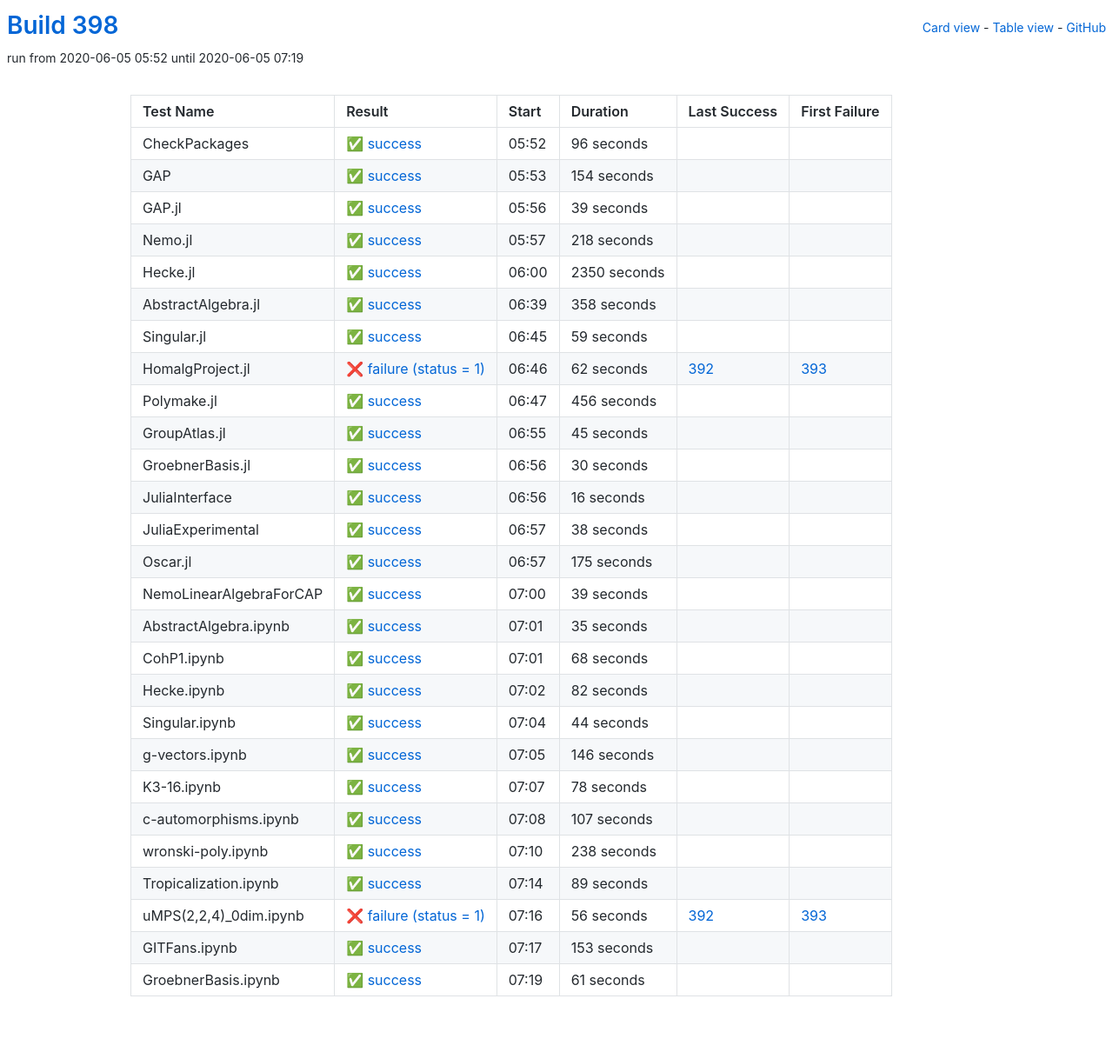
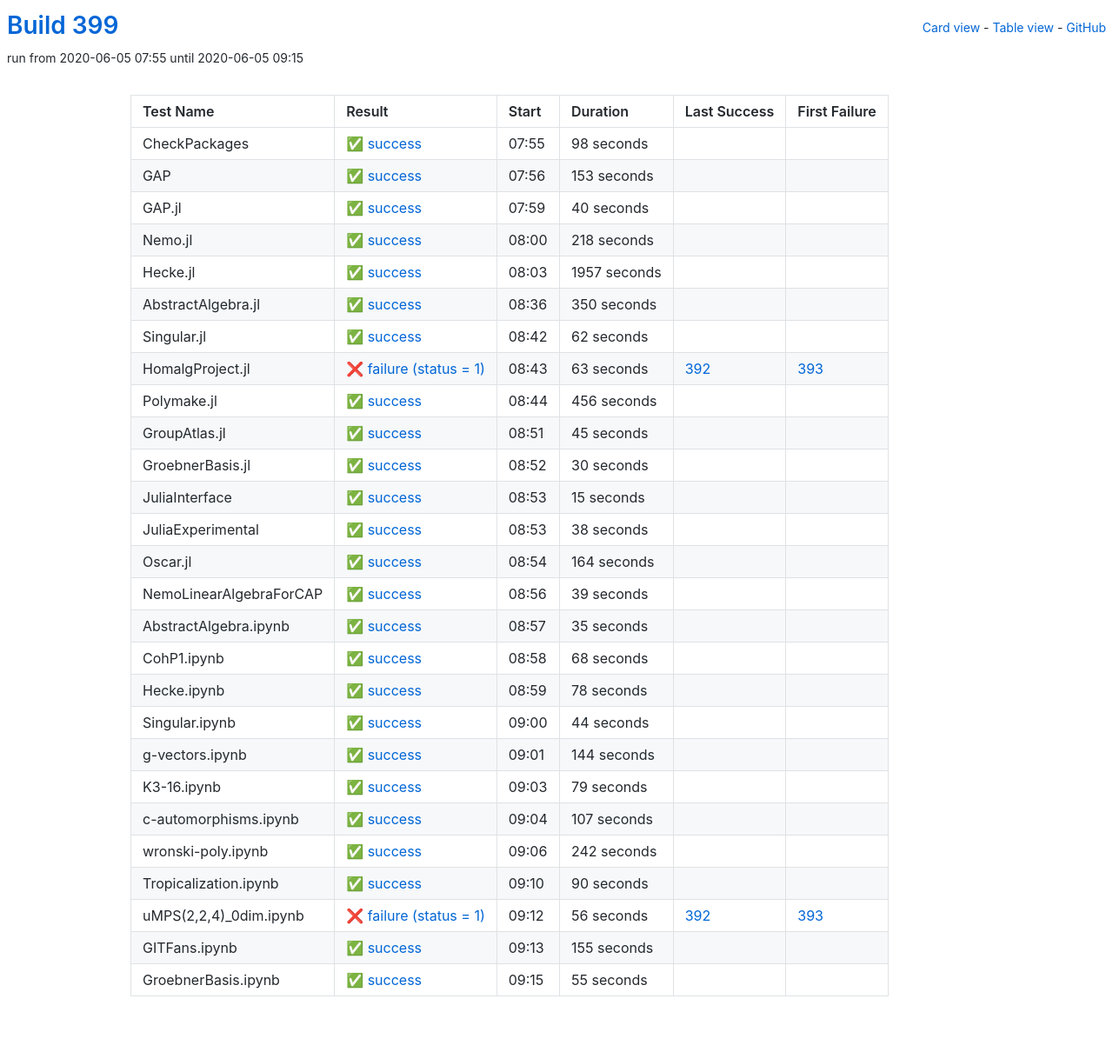
Before and after one commit to oscar-system/oscar-ci-status-1.4, a Jekyll site: the page built from table.html, in a window 1280 px wide. Shown: the whole page at 87% size. Built offline with Jekyll 4.4.1, drawn with Linux system fonts in a browser that asks for light colours.

Commit message:
Build 399

```diff
--- a/_data/ci.yml
+++ b/_data/ci.yml
@@ -1,41 +1,41 @@
-build: 398
-build_url: https://oscarci.mathematik.uni-kl.de/job/oscar-julia-1.4/398/
+build: 399
+build_url: https://oscarci.mathematik.uni-kl.de/job/oscar-julia-1.4/399/
 job: oscar-julia-1.4
 tests:
-- duration: 96
+- duration: 98
   exitcode: 0
   first_failure: false
   first_failure_url: null
   id: checkpackages
   last_success: false
   last_success_url: null
-  log: https://oscarci.mathematik.uni-kl.de/job/oscar-julia-1.4/398/artifact/logs/build-398/CheckPackages.log
+  log: https://oscarci.mathematik.uni-kl.de/job/oscar-julia-1.4/399/artifact/logs/build-399/CheckPackages.log
   name: CheckPackages
-  start: 2020-06-05 05:52
+  start: 2020-06-05 07:55
   status: success
   success: true
-- duration: 154
+- duration: 153
   exitcode: 0
   first_failure: false
   first_failure_url: null
   id: gap
   last_success: false
   last_success_url: null
-  log: https://oscarci.mathematik.uni-kl.de/job/oscar-julia-1.4/398/artifact/logs/build-398/GAP.log
+  log: https://oscarci.mathematik.uni-kl.de/job/oscar-julia-1.4/399/artifact/logs/build-399/GAP.log
   name: GAP
-  start: 2020-06-05 05:53
+  start: 2020-06-05 07:56
   status: success
   success: true
-- duration: 39
+- duration: 40
   exitcode: 0
   first_failure: false
   first_failure_url: null
   id: gap-jl
   last_success: false
   last_success_url: null
-  log: https://oscarci.mathematik.uni-kl.de/job/oscar-julia-1.4/398/artifact/logs/build-398/GAP.jl.log
+  log: https://oscarci.mathematik.uni-kl.de/job/oscar-julia-1.4/399/artifact/logs/build-399/GAP.jl.log
   name: GAP.jl
-  start: 2020-06-05 05:56
+  start: 2020-06-05 07:59
   status: success
   success: true
 - duration: 218
@@ -45,57 +45,57 @@ tests:
   id: nemo-jl
   last_success: false
   last_success_url: null
-  log: https://oscarci.mathematik.uni-kl.de/job/oscar-julia-1.4/398/artifact/logs/build-398/Nemo.jl.log
+  log: https://oscarci.mathematik.uni-kl.de/job/oscar-julia-1.4/399/artifact/logs/build-399/Nemo.jl.log
   name: Nemo.jl
-  start: 2020-06-05 05:57
+  start: 2020-06-05 08:00
   status: success
   success: true
-- duration: 2350
+- duration: 1957
   exitcode: 0
   first_failure: false
   first_failure_url: null
   id: hecke-jl
   last_success: false
   last_success_url: null
-  log: https://oscarci.mathematik.uni-kl.de/job/oscar-julia-1.4/398/artifact/logs/build-398/Hecke.jl.log
+  log: https://oscarci.mathematik.uni-kl.de/job/oscar-julia-1.4/399/artifact/logs/build-399/Hecke.jl.log
   name: Hecke.jl
-  start: 2020-06-05 06:00
+  start: 2020-06-05 08:03
   status: success
   success: true
-- duration: 358
+- duration: 350
   exitcode: 0
   first_failure: false
   first_failure_url: null
   id: abstractalgebra-jl
   last_success: false
   last_success_url: null
-  log: https://oscarci.mathematik.uni-kl.de/job/oscar-julia-1.4/398/artifact/logs/build-398/AbstractAlgebra.jl.log
+  log: https://oscarci.mathematik.uni-kl.de/job/oscar-julia-1.4/399/artifact/logs/build-399/AbstractAlgebra.jl.log
   name: AbstractAlgebra.jl
-  start: 2020-06-05 06:39
+  start: 2020-06-05 08:36
   status: success
   success: true
-- duration: 59
+- duration: 62
   exitcode: 0
   first_failure: false
   first_failure_url: null
   id: singular-jl
   last_success: false
   last_success_url: null
-  log: https://oscarci.mathematik.uni-kl.de/job/oscar-julia-1.4/398/artifact/logs/build-398/Singular.jl.log
+  log: https://oscarci.mathematik.uni-kl.de/job/oscar-julia-1.4/399/artifact/logs/build-399/Singular.jl.log
   name: Singular.jl
-  start: 2020-06-05 06:45
+  start: 2020-06-05 08:42
   status: success
   success: true
-- duration: 62
+- duration: 63
   exitcode: 1
   first_failure: 393
   first_failure_url: https://oscarci.mathematik.uni-kl.de/job/oscar-julia-1.4/393/
   id: homalgproject-jl
   last_success: 392
   last_success_url: https://oscarci.mathematik.uni-kl.de/job/oscar-julia-1.4/392/
-  log: https://oscarci.mathematik.uni-kl.de/job/oscar-julia-1.4/398/artifact/logs/build-398/HomalgProject.jl.log
+  log: https://oscarci.mathematik.uni-kl.de/job/oscar-julia-1.4/399/artifact/logs/build-399/HomalgProject.jl.log
   name: HomalgProject.jl
-  start: 2020-06-05 06:46
+  start: 2020-06-05 08:43
   status: failure
   success: false
 - duration: 456
@@ -105,9 +105,9 @@ tests:
   id: polymake-jl
   last_success: false
   last_success_url: null
-  log: https://oscarci.mathematik.uni-kl.de/job/oscar-julia-1.4/398/artifact/logs/build-398/Polymake.jl.log
+  log: https://oscarci.mathematik.uni-kl.de/job/oscar-julia-1.4/399/artifact/logs/build-399/Polymake.jl.log
   name: Polymake.jl
-  start: 2020-06-05 06:47
+  start: 2020-06-05 08:44
   status: success
   success: true
 - duration: 45
@@ -117,9 +117,9 @@ tests:
   id: groupatlas-jl
   last_success: false
   last_success_url: null
-  log: https://oscarci.mathematik.uni-kl.de/job/oscar-julia-1.4/398/artifact/logs/build-398/GroupAtlas.jl.log
+  log: https://oscarci.mathematik.uni-kl.de/job/oscar-julia-1.4/399/artifact/logs/build-399/GroupAtlas.jl.log
   name: GroupAtlas.jl
-  start: 2020-06-05 06:55
+  start: 2020-06-05 08:51
   status: success
   success: true
 - duration: 30
@@ -129,21 +129,21 @@ tests:
   id: groebnerbasis-jl
   last_success: false
   last_success_url: null
-  log: https://oscarci.mathematik.uni-kl.de/job/oscar-julia-1.4/398/artifact/logs/build-398/GroebnerBasis.jl.log
+  log: https://oscarci.mathematik.uni-kl.de/job/oscar-julia-1.4/399/artifact/logs/build-399/GroebnerBasis.jl.log
   name: GroebnerBasis.jl
-  start: 2020-06-05 06:56
+  start: 2020-06-05 08:52
   status: success
   success: true
-- duration: 16
+- duration: 15
   exitcode: 0
   first_failure: false
   first_failure_url: null
   id: juliainterface
   last_success: false
   last_success_url: null
-  log: https://oscarci.mathematik.uni-kl.de/job/oscar-julia-1.4/398/artifact/logs/build-398/JuliaInterface.log
+  log: https://oscarci.mathematik.uni-kl.de/job/oscar-julia-1.4/399/artifact/logs/build-399/JuliaInterface.log
   name: JuliaInterface
-  start: 2020-06-05 06:56
+  start: 2020-06-05 08:53
   status: success
   success: true
 - duration: 38
@@ -153,21 +153,21 @@ tests:
   id: juliaexperimental
   last_success: false
   last_success_url: null
-  log: https://oscarci.mathematik.uni-kl.de/job/oscar-julia-1.4/398/artifact/logs/build-398/JuliaExperimental.log
+  log: https://oscarci.mathematik.uni-kl.de/job/oscar-julia-1.4/399/artifact/logs/build-399/JuliaExperimental.log
   name: JuliaExperimental
-  start: 2020-06-05 06:57
+  start: 2020-06-05 08:53
   status: success
   success: true
-- duration: 175
+- duration: 164
   exitcode: 0
   first_failure: false
   first_failure_url: null
   id: oscar-jl
   last_success: false
   last_success_url: null
-  log: https://oscarci.mathematik.uni-kl.de/job/oscar-julia-1.4/398/artifact/logs/build-398/Oscar.jl.log
+  log: https://oscarci.mathematik.uni-kl.de/job/oscar-julia-1.4/399/artifact/logs/build-399/Oscar.jl.log
   name: Oscar.jl
-  start: 2020-06-05 06:57
+  start: 2020-06-05 08:54
   status: success
   success: true
 - duration: 39
@@ -177,9 +177,9 @@ tests:
   id: nemolinearalgebraforcap
   last_success: false
   last_success_url: null
-  log: https://oscarci.mathematik.uni-kl.de/job/oscar-julia-1.4/398/artifact/logs/build-398/NemoLinearAlgebraForCAP.log
+  log: https://oscarci.mathematik.uni-kl.de/job/oscar-julia-1.4/399/artifact/logs/build-399/NemoLinearAlgebraForCAP.log
   name: NemoLinearAlgebraForCAP
-  start: 2020-06-05 07:00
+  start: 2020-06-05 08:56
   status: success
   success: true
 - duration: 35
@@ -189,9 +189,9 @@ tests:
   id: abstractalgebra-ipynb
   last_success: false
   last_success_url: null
-  log: https://oscarci.mathematik.uni-kl.de/job/oscar-julia-1.4/398/artifact/logs/build-398/AbstractAlgebra.ipynb.log
+  log: https://oscarci.mathematik.uni-kl.de/job/oscar-julia-1.4/399/artifact/logs/build-399/AbstractAlgebra.ipynb.log
   name: AbstractAlgebra.ipynb
-  start: 2020-06-05 07:01
+  start: 2020-06-05 08:57
   status: success
   success: true
 - duration: 68
@@ -201,21 +201,21 @@ tests:
   id: cohp1-ipynb
   last_success: false
   last_success_url: null
-  log: https://oscarci.mathematik.uni-kl.de/job/oscar-julia-1.4/398/artifact/logs/build-398/CohP1.ipynb.log
+  log: https://oscarci.mathematik.uni-kl.de/job/oscar-julia-1.4/399/artifact/logs/build-399/CohP1.ipynb.log
   name: CohP1.ipynb
-  start: 2020-06-05 07:01
+  start: 2020-06-05 08:58
   status: success
   success: true
-- duration: 82
+- duration: 78
   exitcode: 0
   first_failure: false
   first_failure_url: null
   id: hecke-ipynb
   last_success: false
   last_success_url: null
-  log: https://oscarci.mathematik.uni-kl.de/job/oscar-julia-1.4/398/artifact/logs/build-398/Hecke.ipynb.log
+  log: https://oscarci.mathematik.uni-kl.de/job/oscar-julia-1.4/399/artifact/logs/build-399/Hecke.ipynb.log
   name: Hecke.ipynb
-  start: 2020-06-05 07:02
+  start: 2020-06-05 08:59
   status: success
   success: true
 - duration: 44
@@ -225,33 +225,33 @@ tests:
   id: singular-ipynb
   last_success: false
   last_success_url: null
-  log: https://oscarci.mathematik.uni-kl.de/job/oscar-julia-1.4/398/artifact/logs/build-398/Singular.ipynb.log
+  log: https://oscarci.mathematik.uni-kl.de/job/oscar-julia-1.4/399/artifact/logs/build-399/Singular.ipynb.log
   name: Singular.ipynb
-  start: 2020-06-05 07:04
+  start: 2020-06-05 09:00
   status: success
   success: true
-- duration: 146
+- duration: 144
   exitcode: 0
   first_failure: false
   first_failure_url: null
   id: g-vectors-ipynb
   last_success: false
   last_success_url: null
-  log: https://oscarci.mathematik.uni-kl.de/job/oscar-julia-1.4/398/artifact/logs/build-398/g-vectors.ipynb.log
+  log: https://oscarci.mathematik.uni-kl.de/job/oscar-julia-1.4/399/artifact/logs/build-399/g-vectors.ipynb.log
   name: g-vectors.ipynb
-  start: 2020-06-05 07:05
+  start: 2020-06-05 09:01
   status: success
   success: true
-- duration: 78
+- duration: 79
   exitcode: 0
   first_failure: false
   first_failure_url: null
   id: k3-16-ipynb
   last_success: false
   last_success_url: null
-  log: https://oscarci.mathematik.uni-kl.de/job/oscar-julia-1.4/398/artifact/logs/build-398/K3-16.ipynb.log
+  log: https://oscarci.mathematik.uni-kl.de/job/oscar-julia-1.4/399/artifact/logs/build-399/K3-16.ipynb.log
   name: K3-16.ipynb
-  start: 2020-06-05 07:07
+  start: 2020-06-05 09:03
   status: success
   success: true
 - duration: 107
@@ -261,33 +261,33 @@ tests:
   id: c-automorphisms-ipynb
   last_success: false
   last_success_url: null
-  log: https://oscarci.mathematik.uni-kl.de/job/oscar-julia-1.4/398/artifact/logs/build-398/c-automorphisms.ipynb.log
+  log: https://oscarci.mathematik.uni-kl.de/job/oscar-julia-1.4/399/artifact/logs/build-399/c-automorphisms.ipynb.log
   name: c-automorphisms.ipynb
-  start: 2020-06-05 07:08
+  start: 2020-06-05 09:04
   status: success
   success: true
-- duration: 238
+- duration: 242
   exitcode: 0
   first_failure: false
   first_failure_url: null
   id: wronski-poly-ipynb
   last_success: false
   last_success_url: null
-  log: https://oscarci.mathematik.uni-kl.de/job/oscar-julia-1.4/398/artifact/logs/build-398/wronski-poly.ipynb.log
+  log: https://oscarci.mathematik.uni-kl.de/job/oscar-julia-1.4/399/artifact/logs/build-399/wronski-poly.ipynb.log
   name: wronski-poly.ipynb
-  start: 2020-06-05 07:10
+  start: 2020-06-05 09:06
   status: success
   success: true
-- duration: 89
+- duration: 90
   exitcode: 0
   first_failure: false
   first_failure_url: null
   id: tropicalization-ipynb
   last_success: false
   last_success_url: null
-  log: https://oscarci.mathematik.uni-kl.de/job/oscar-julia-1.4/398/artifact/logs/build-398/Tropicalization.ipynb.log
+  log: https://oscarci.mathematik.uni-kl.de/job/oscar-julia-1.4/399/artifact/logs/build-399/Tropicalization.ipynb.log
   name: Tropicalization.ipynb
-  start: 2020-06-05 07:14
+  start: 2020-06-05 09:10
   status: success
   success: true
 - duration: 56
@@ -297,32 +297,32 @@ tests:
   id: umps-2-2-4-0dim-ipynb
   last_success: 392
   last_success_url: https://oscarci.mathematik.uni-kl.de/job/oscar-julia-1.4/392/
-  log: https://oscarci.mathematik.uni-kl.de/job/oscar-julia-1.4/398/artifact/logs/build-398/uMPS-2-2-4-_0dim.ipynb.log
+  log: https://oscarci.mathematik.uni-kl.de/job/oscar-julia-1.4/399/artifact/logs/build-399/uMPS-2-2-4-_0dim.ipynb.log
   name: uMPS(2,2,4)_0dim.ipynb
-  start: 2020-06-05 07:16
+  start: 2020-06-05 09:12
   status: failure
   success: false
-- duration: 153
+- duration: 155
   exitcode: 0
   first_failure: false
   first_failure_url: null
   id: gitfans-ipynb
   last_success: false
   last_success_url: null
-  log: https://oscarci.mathematik.uni-kl.de/job/oscar-julia-1.4/398/artifact/logs/build-398/GITFans.ipynb.log
+  log: https://oscarci.mathematik.uni-kl.de/job/oscar-julia-1.4/399/artifact/logs/build-399/GITFans.ipynb.log
   name: GITFans.ipynb
-  start: 2020-06-05 07:17
+  start: 2020-06-05 09:13
   status: success
   success: true
-- duration: 61
+- duration: 55
   exitcode: 0
   first_failure: false
   first_failure_url: null
   id: groebnerbasis-ipynb
   last_success: false
   last_success_url: null
-  log: https://oscarci.mathematik.uni-kl.de/job/oscar-julia-1.4/398/artifact/logs/build-398/GroebnerBasis.ipynb.log
+  log: https://oscarci.mathematik.uni-kl.de/job/oscar-julia-1.4/399/artifact/logs/build-399/GroebnerBasis.ipynb.log
   name: GroebnerBasis.ipynb
-  start: 2020-06-05 07:19
+  start: 2020-06-05 09:15
   status: success
   success: true
```
Also changed, not shown: README.md.
